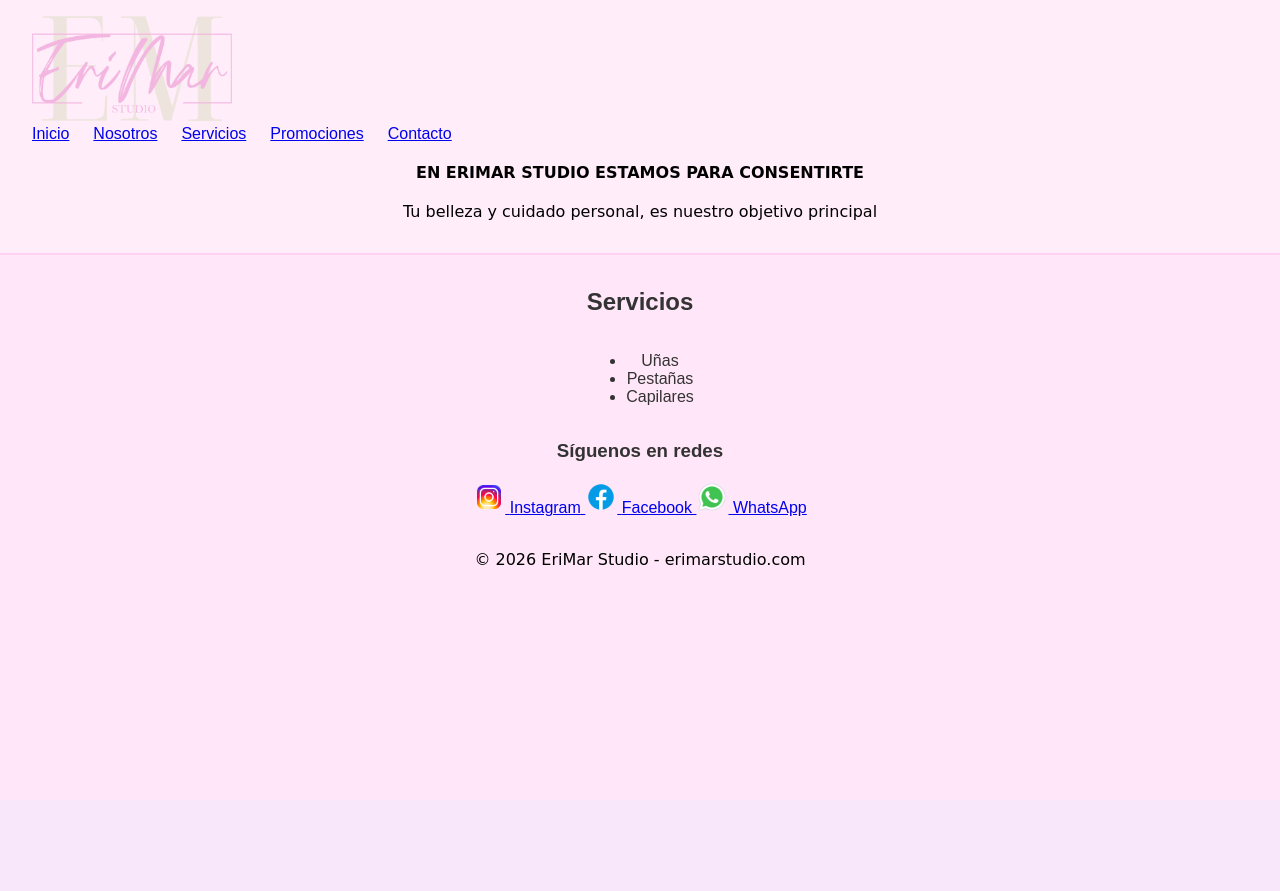
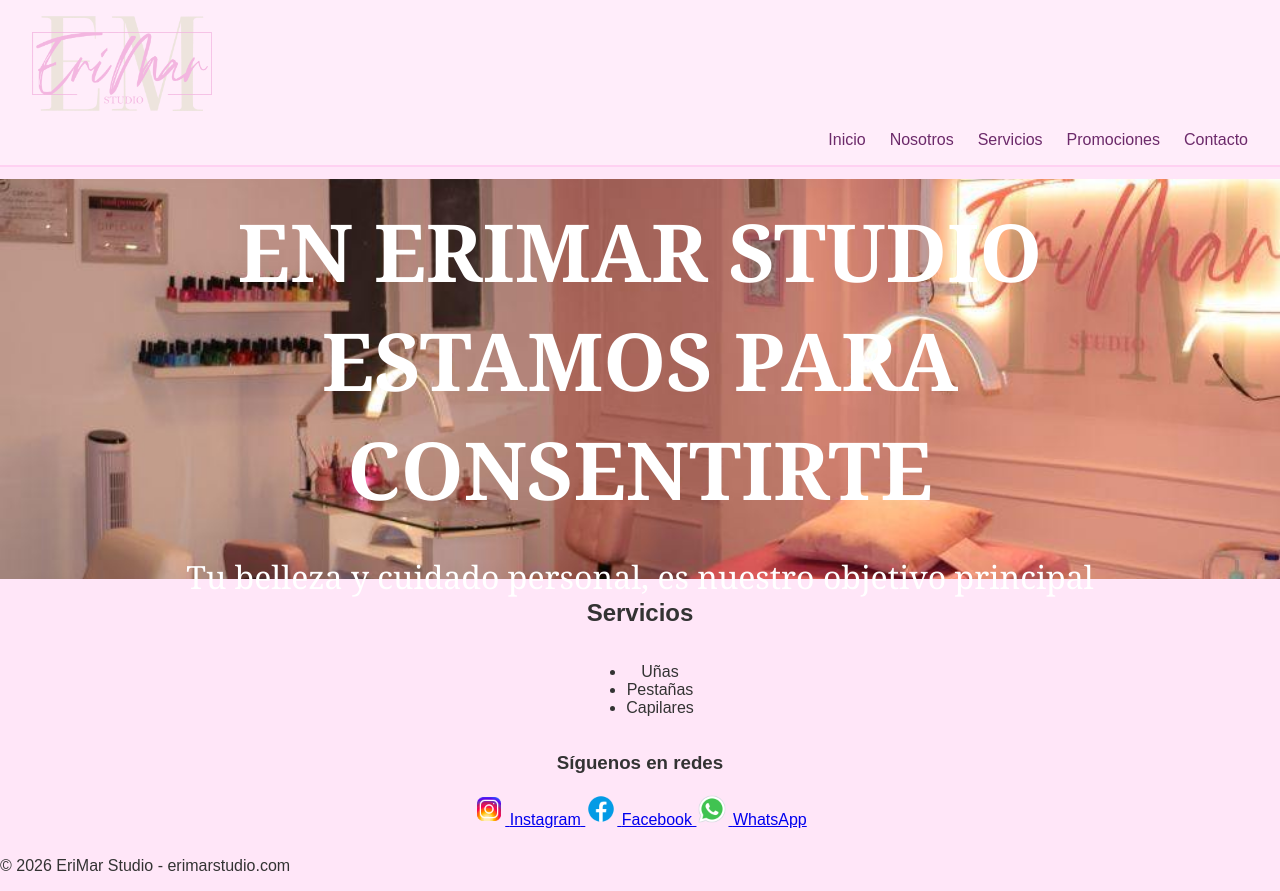
Before and after one commit to diz3ty/EriMar_Studio_Web, a Flask app: page / in a window 1280 px wide. Before the commit the page ends 565 px from the top, so only its background shows below. Run offline with Flask 3, Linux system fonts and the light colour scheme.

Commit message:
add format

```diff
--- a/static/css/styles.css
+++ b/static/css/styles.css
@@ -9,7 +9,6 @@ body {
   min-height: 100vh;
   display: flex;
   flex-direction: column;
-  align-items: right;
 }
 
 /* Main Styles */
@@ -29,19 +28,20 @@ main {
   border-bottom: 2px solid #ffd1f2;
 }
 
-h1, p{
-  position:relative;
-  color: #000000;
-  margin-top: 20px;
-  text-align: center;
-  font-size: 1rem;
-  font-family: 'Poppins', cursive;
+.navbar {
+  width: 100%;
+  display: flex;
+  justify-content: flex-end;
 }
 
-.navbar {
-  display: flex;
-  justify-content: space-between; /* menú a la izquierda, logo a la derecha */
-  align-items: center;
+.logo-centered {
+  text-align: left;
+  margin-bottom: 1rem;
+}
+
+.logo {
+  width: 180px;
+  height: auto;
 }
 
 .nav-links {
@@ -52,11 +52,84 @@ h1, p{
   padding: 0;
 }
 
-.logo-container {
-  flex-shrink: 0;
+.nav-links li a {
+  text-decoration: none;
+  color: #6c2a6a;
+  font-weight: 500;
+  transition: color 0.3s ease;
 }
 
-.logo {
-  width: 200px;
-  height: auto;
+.nav-links li a:hover {
+  color: #f9c5ff;
 }
+
+@media (max-width: 768px) {
+  .navbar {
+    flex-direction: column;
+    align-items: center;
+  }
+
+  .nav-links {
+    flex-direction: column;
+    gap: 1rem;
+    margin-top: 1rem;
+  }
+
+  .logo {
+    margin-bottom: 1rem;
+  }
+}
+
+/* init section */
+.inicio {
+  width: 100vw;
+  height: 50vh;
+  background-image: url('/static/images/EriMar.jpg');
+  background-size: cover;
+  background-position: center;
+  position: relative;
+  display: flex;
+  align-items: center;
+  justify-content: center;
+  text-align: center;
+}
+
+.inicio-overlay {
+  padding: 2rem;
+  border-radius: 15px;
+  max-width: 90%;
+}
+
+.inicio h1 {
+  font-size: 5rem;
+  color: #ffffff;
+  margin-bottom: 1rem;
+  font-weight: 600;
+  font-family:'Libre Baskerville', 'Georgia', serif;
+}
+
+.inicio p {
+  font-size: 2rem;
+  color: #ffffff;
+  /* Opciones formales:
+    A: 'Merriweather', 'Georgia', 'Times New Roman', serif
+    B: 'Playfair Display', 'Georgia', serif
+    C: 'Libre Baskerville', 'Georgia', serif
+  */
+  font-family:'Libre Baskerville', 'Georgia', serif;
+}
+
+@media (max-width: 768px) {
+  .inicio h1 {
+    font-size: 1.5rem;
+  }
+
+  .inicio p {
+    font-size: 1rem;
+  }
+
+  .inicio {
+    height: auto;
+    padding: 2rem 1rem;
+  }
+}
--- a/templates/index.html
+++ b/templates/index.html
@@ -7,7 +7,7 @@
 </head>
 <body>
     <header class = "main-header">
-        <div class="logo-container">
+        <div class="logo-centered">
             <img src="{{ url_for('static', filename='images/EriMar_Logo.webp') }}" alt="EriMar Studio" class="logo" width="200" height="100" loading="lazy"
                 srcset="{{ url_for('static', filename='images/EriMar_Logo.webp') }} 1x, {{ url_for('static', filename='images/EriMar_Logo.webp') }} 2x">
         </div>
@@ -20,10 +20,15 @@
                 <li><a href="#contacto">Contacto</a></li>
             </ul>
         </nav>
+    </header>
+  <main>
+    <section class="inicio" id="inicio">
+        <div class="inicio-overlay">
             <h1>EN ERIMAR STUDIO ESTAMOS PARA CONSENTIRTE</h1>
             <p>Tu belleza y cuidado personal, es nuestro objetivo principal</p>
-    </header>
-  <main>
+        </div>
+    </section>
+
     <h2>Servicios</h2>
     <ul>
       <li>Uñas</li>
```
Also changed, not shown: static/images/EriMar.jpg (added).
